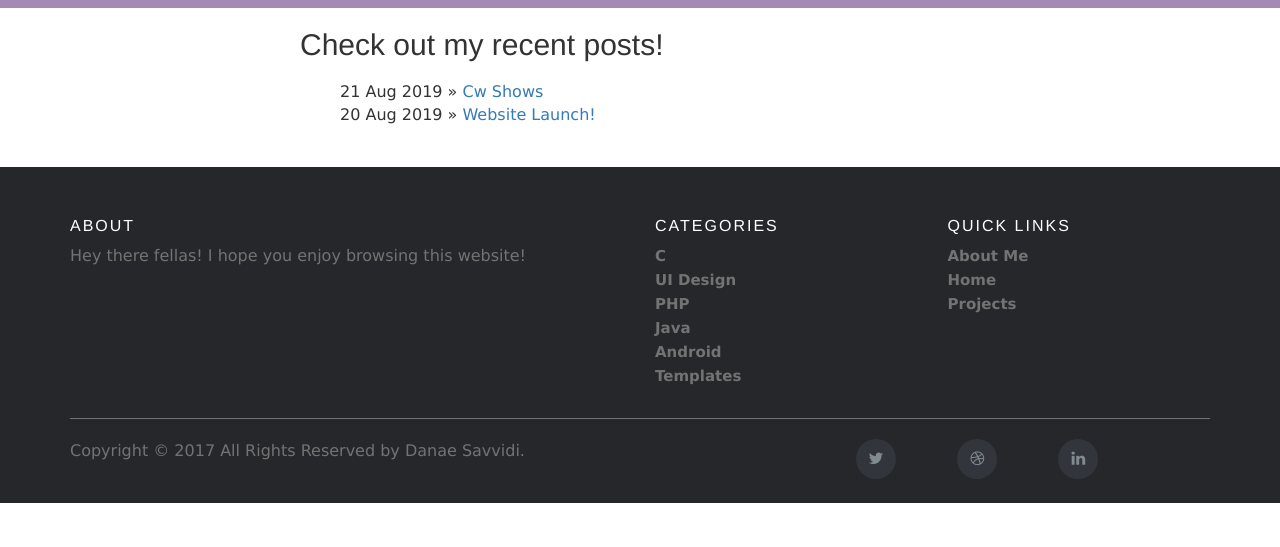
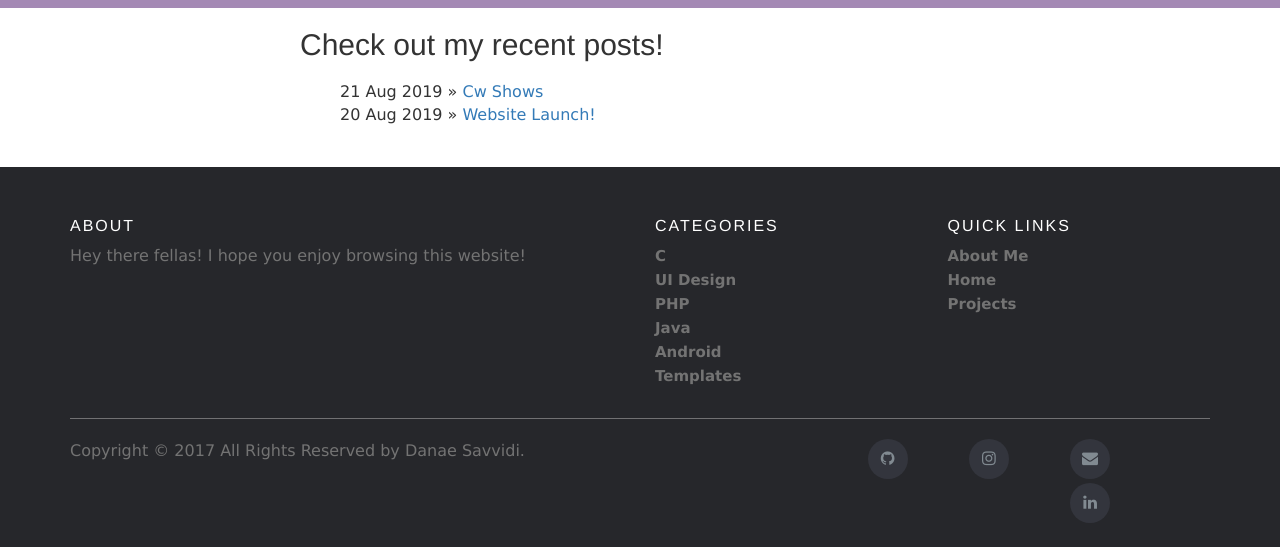
Before and after one commit to danaesav/danaesav.github.io, a Jekyll site: the page built from projects/index.html, in a window 1280 px wide. Shown: the part 412-959 px from the top of the page. Built offline with Jekyll 4.4.1, drawn with Linux system fonts in a browser that asks for light colours; before the commit the page ends 915 px from its top, so only the background shows below that.

Commit message:
Update footer.html

```diff
--- a/_includes/footer.html
+++ b/_includes/footer.html
@@ -39,9 +39,10 @@
 
           <div class="col-md-4 col-sm-6 col-xs-12">
             <ul class="social-icons">
-              <li><a class="twitter" href="#"><i class="fa fa-twitter"></i></a></li>
-              <li><a class="dribbble" href="#"><i class="fa fa-dribbble"></i></a></li>
-              <li><a class="linkedin" href="#"><i class="fa fa-linkedin"></i></a></li>
+              <li><a class="linkedin" href="https://github.com/danaesav/"><i class="fa fa-github"></i></a></li>
+              <li><a class="twitter" href="https://www.instagram.com/danae_savvidi/"><i class="fa fa-instagram"></i></a></li>
+              <li><a class="dribbble" href="savvididanae@gmail.com"><i class="fa fa-envelope"></i></a></li>
+              <li><a class="linkedin" href="https://www.linkedin.com/in/danae-savvidi-03b173163/"><i class="fa fa-linkedin"></i></a></li>
             </ul>
           </div>
         </div>
```
